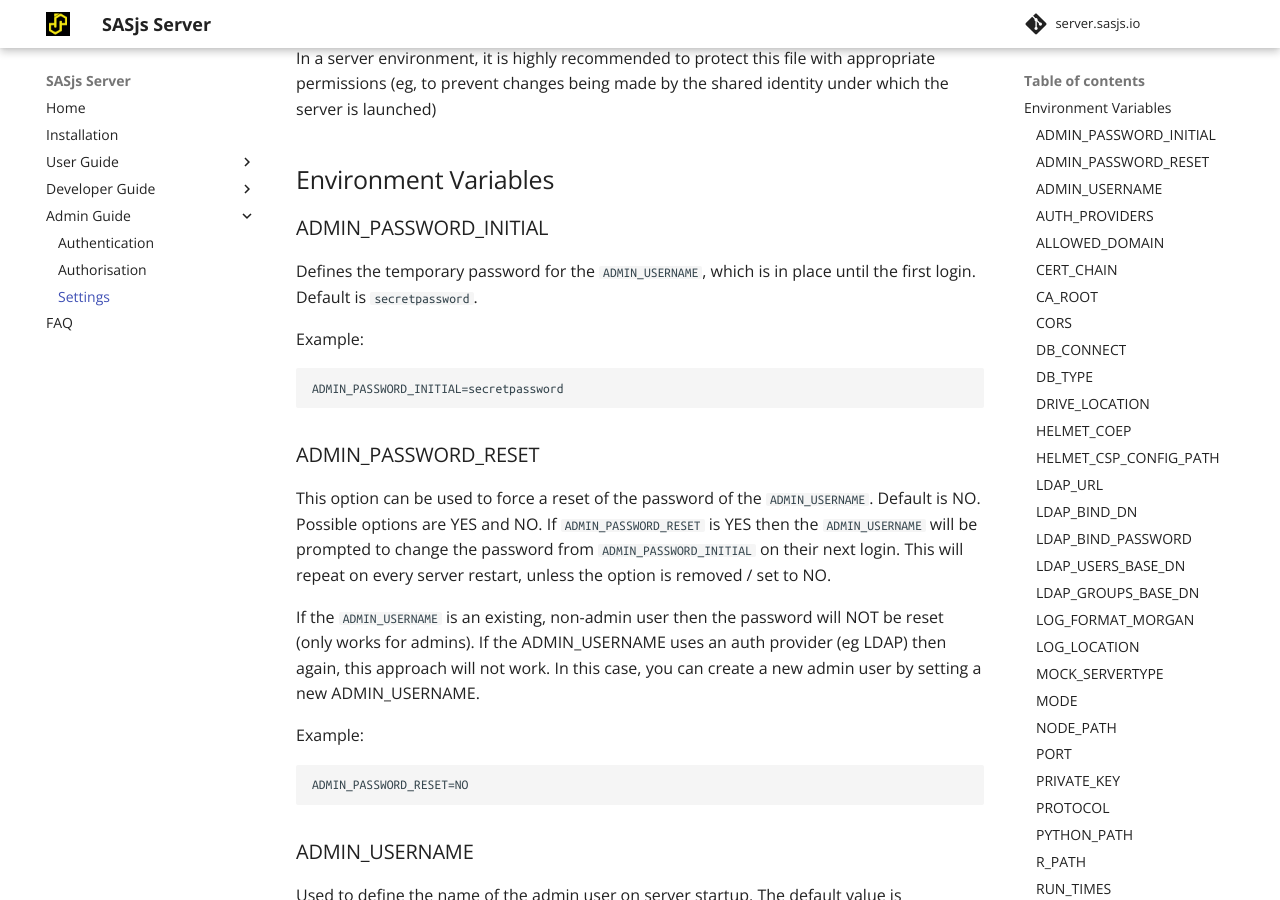
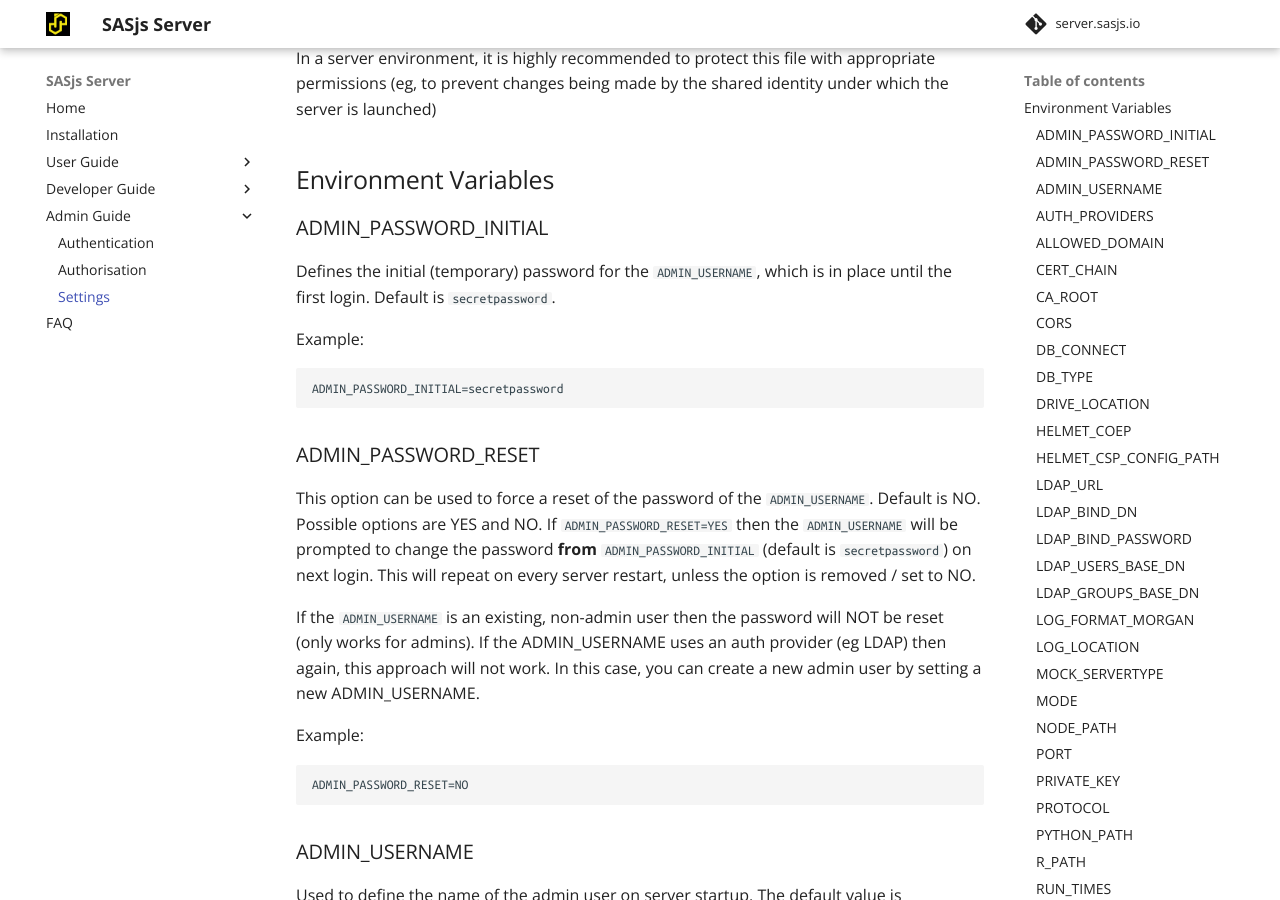
Before and after one commit to sasjs/server.sasjs.io, an MkDocs documentation site: the page built from docs/settings.md, in a window 1280 px wide and 900 px high, scrolled down 661 px. Built offline with MkDocs 1.6.1 and Material for MkDocs 9.7.7, drawn with Linux system fonts in a browser that asks for light colours; comment, search, counter and statistics services are not loaded.

Commit message:
Update settings.md

```diff
--- a/docs/settings.md
+++ b/docs/settings.md
@@ -23,7 +23,7 @@ In a server environment, it is highly recommended to protect this file with appr
 
 ### ADMIN_PASSWORD_INITIAL
 
-Defines the temporary password for the `ADMIN_USERNAME`, which is in place until the first login.  Default is `secretpassword`.
+Defines the initial (temporary) password for the `ADMIN_USERNAME`, which is in place until the first login.  Default is `secretpassword`.
 
 Example:
 
@@ -34,7 +34,7 @@ ADMIN_PASSWORD_INITIAL=secretpassword
 ### ADMIN_PASSWORD_RESET
 
 This option can be used to force a reset of the password of the `ADMIN_USERNAME`.  Default is NO.  Possible options are YES and NO.
-If `ADMIN_PASSWORD_RESET` is YES then the `ADMIN_USERNAME` will be prompted to change the password from `ADMIN_PASSWORD_INITIAL` on their next login. This will repeat on every server restart, unless the option is removed / set to NO.
+If `ADMIN_PASSWORD_RESET=YES` then the `ADMIN_USERNAME` will be prompted to change the password **from** `ADMIN_PASSWORD_INITIAL` (default is `secretpassword`) on next login. This will repeat on every server restart, unless the option is removed / set to NO.
 
 If the `ADMIN_USERNAME` is an existing, non-admin user then the password will NOT be reset (only works for admins).  If the ADMIN_USERNAME uses an auth provider (eg LDAP) then again, this approach will not work. In this case, you can create a new admin user by setting a new ADMIN_USERNAME.
 
```
